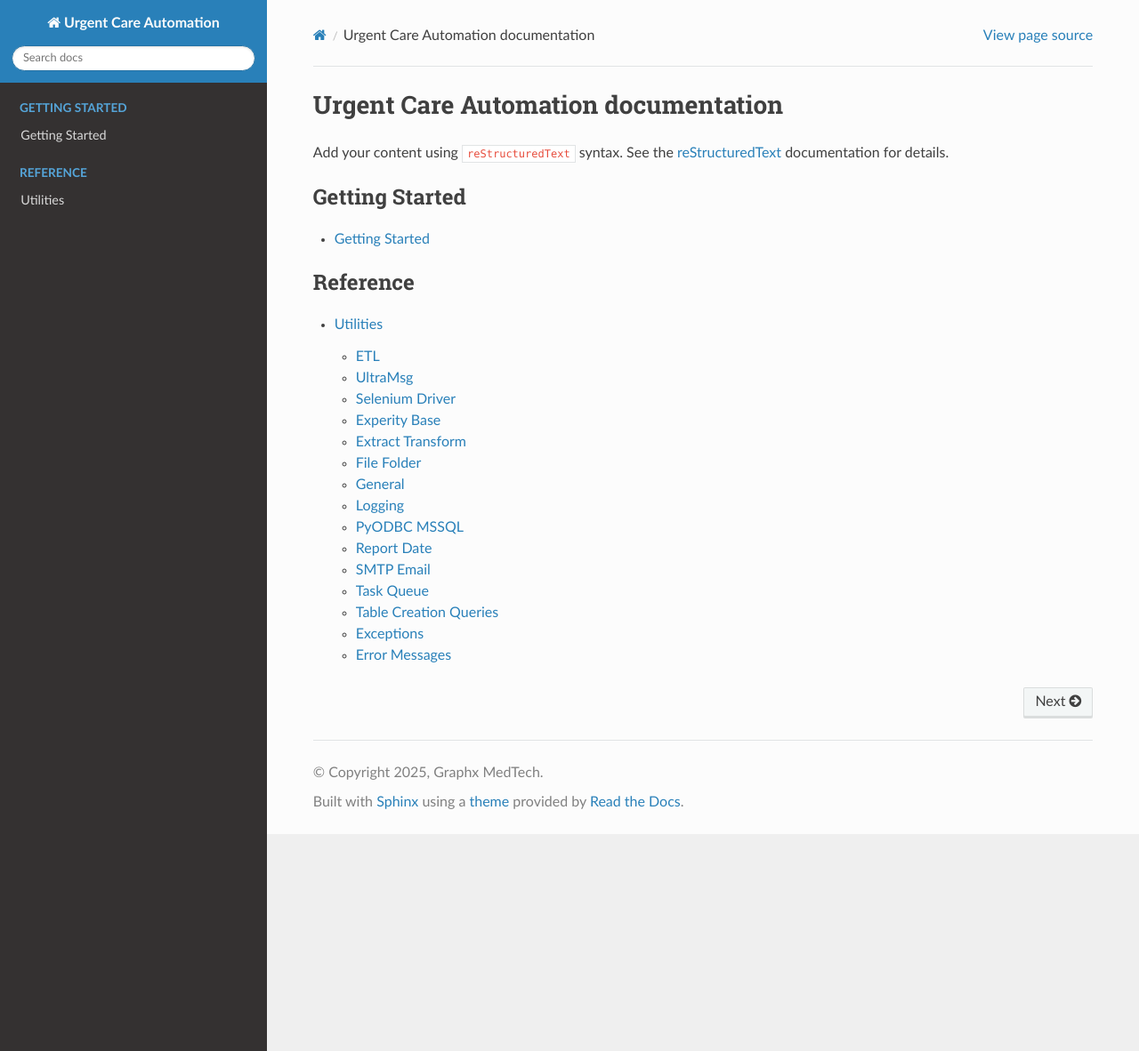
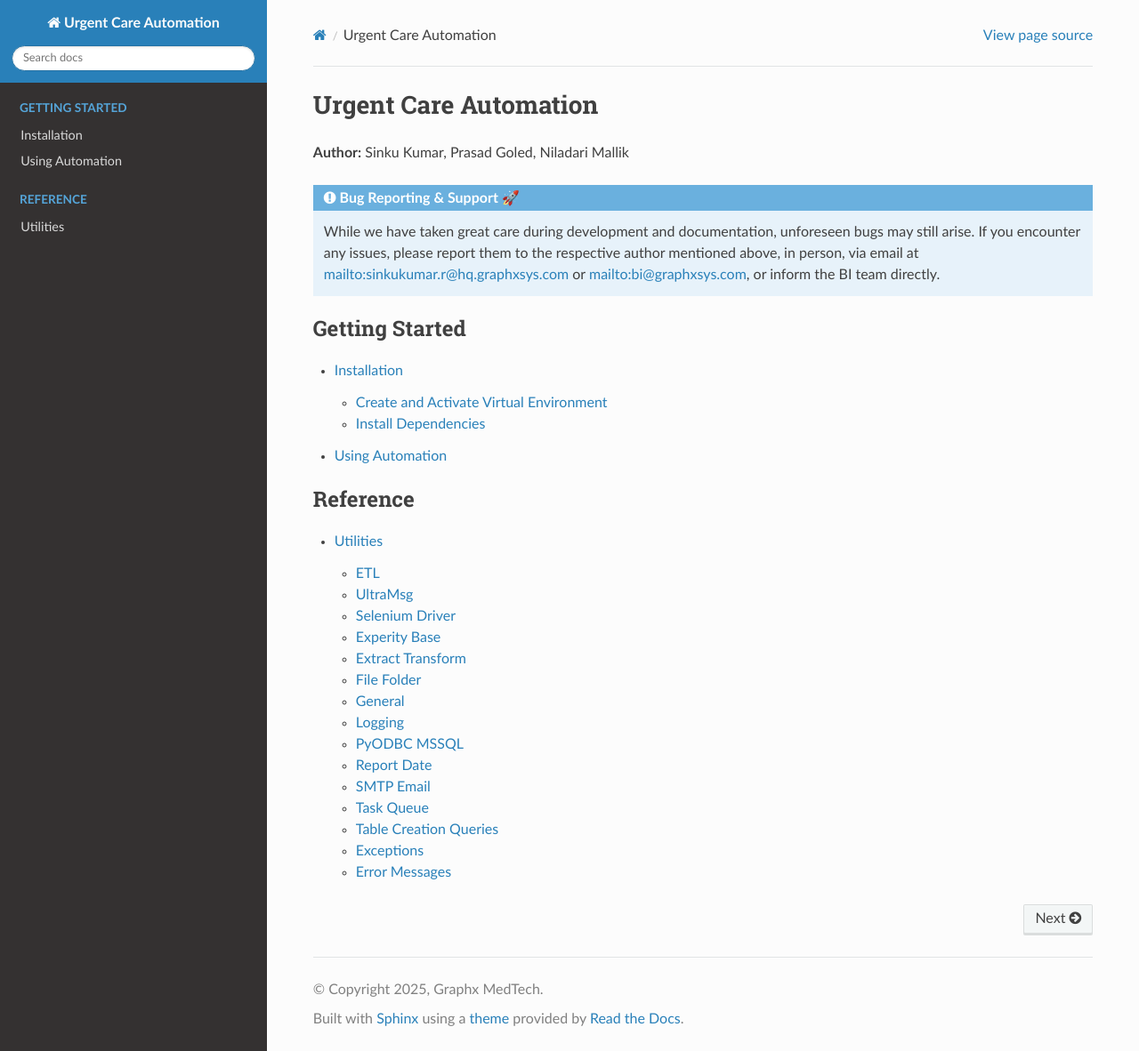
Before and after one commit to SinkuKumar/AFC_Automation, a Sphinx documentation site: the page built from docs/source/index.rst, in a window 1280 px wide and 1182 px high. Shown: the whole window at 89% size. Built offline with Sphinx 7.4.7 and the Read the Docs theme 3.1.0, drawn with Linux system fonts in a browser that asks for light colours.

Commit message:
Revise documentation structure by adding author placeholder, removing getting started guide, and introducing installation and automation guides

```diff
--- a/docs/source/conf.py
+++ b/docs/source/conf.py
@@ -32,3 +32,7 @@ exclude_patterns = []
 html_theme = "sphinx_rtd_theme"
 html_static_path = ["_static"]
 html_css_files = ['style.css']
+
+rst_epilog = """
+.. |author| replace:: {author}
+""".format(author=author)
--- a/docs/source/gettingstarted.rst
+++ /dev/null
@@ -1,4 +0,0 @@
-Getting Started
-===============
-
-This is getting started guide for uploading data using automation script from the Experity portal.
--- a/docs/source/index.rst
+++ b/docs/source/index.rst
@@ -3,18 +3,24 @@
    You can adapt this file completely to your liking, but it should at least
    contain the root `toctree` directive.
 
-Urgent Care Automation documentation
-====================================
+Urgent Care Automation
+======================
 
-Add your content using ``reStructuredText`` syntax. See the
-`reStructuredText <https://www.sphinx-doc.org/en/master/usage/restructuredtext/index.html>`_
-documentation for details.
+**Author:** |author|
+
+.. admonition:: Bug Reporting & Support 🚀
+
+   While we have taken great care during development and documentation, unforeseen bugs may still arise.
+   If you encounter any issues, please report them to the respective author mentioned above, in person,
+   via email at `<mailto:sinkukumar.r@hq.graphxsys.com>`_ or `<mailto:bi@graphxsys.com>`_, or inform the BI team directly.
+
 
 .. toctree::
    :maxdepth: 2
    :caption: Getting Started
 
-   gettingstarted
+   installation
+   automation
 
 .. toctree::
    :maxdepth: 2
```
Also changed, not shown: docs/source/automation.rst (added, +36 -0 lines), docs/source/installation.rst (added, +54 -0 lines).
